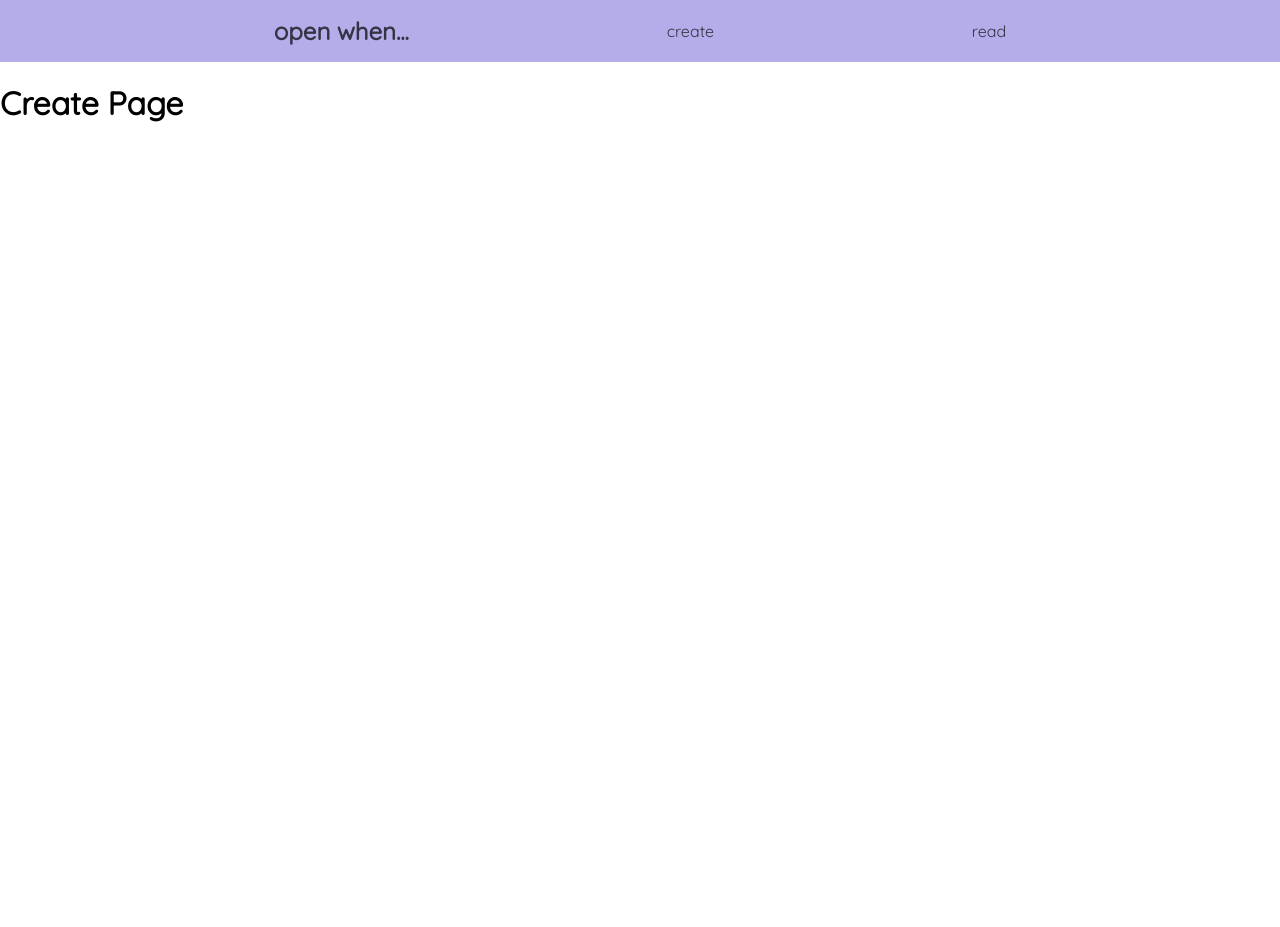
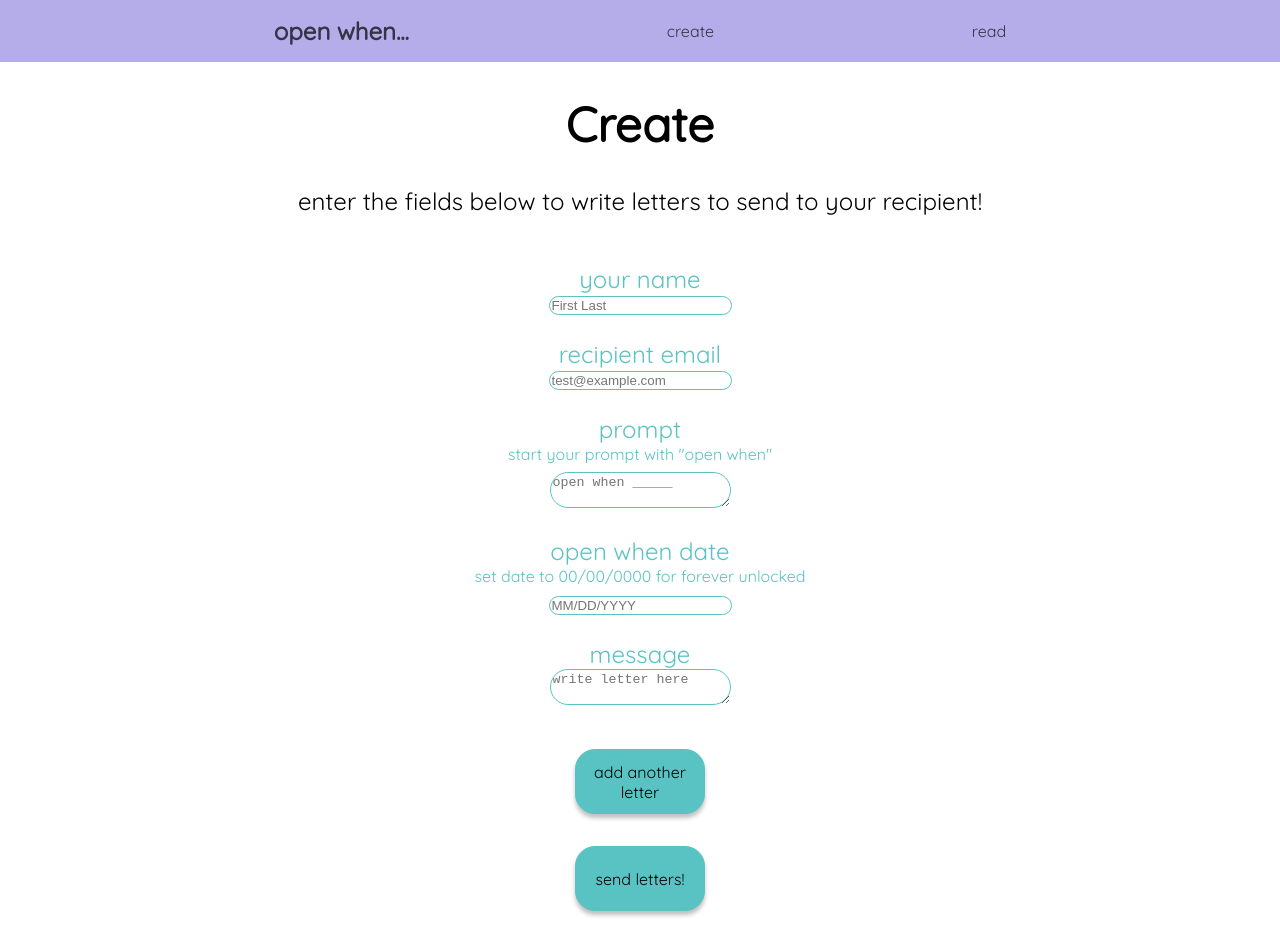
Before and after one commit to jimenezatmit/weblab-openwhen, a React app: page /create in a window 1280 px wide. Before the commit the page ends 800 px from the top, so only its background shows below. Built offline with nearby package versions, Linux system fonts and the light colour scheme; no server answers; the HTML template or start-up script is replaced by a standard one.

Commit message:
create page html

```diff
--- a/client/src/components/pages/Create.css
+++ b/client/src/components/pages/Create.css
@@ -0,0 +1,65 @@
+.Create-title {
+  font-size: var(--xxl);
+  font-weight: bold;
+}
+
+#subHeading {
+  font-weight: 300;
+  font-size: var(--l);
+  margin-top: var(--xs);
+  margin-bottom: var(--xxl);
+  text-align: center;
+  color: var(--black);
+}
+
+.Create-description {
+  font-weight: 300;
+  font-size: var(--l);
+  margin: var(--m) var(--s);
+  text-align: center;
+  color: var(--tealblue);
+}
+
+.Create-subDescription {
+  font-weight: 300;
+  font-size: var(--m);
+  margin: var(--m) var(--s);
+  text-align: center;
+  color: var(--tealblue);
+}
+
+.Create-button {
+  background: var(--tealblue);
+  border: 1px solid #59c3c3;
+  box-sizing: border-box;
+  box-shadow: 0px 4px 4px rgba(0, 0, 0, 0.25);
+  border-radius: 20px;
+  font-family: "Quicksand", sans-serif;
+
+  width: 130px;
+  height: 65px;
+}
+
+.Create-link,
+.Create-link:visited {
+  color: var(--black);
+  text-decoration: none;
+}
+
+.Create-field {
+  background: #ffffff;
+
+  border: 1px solid #59c3c3;
+  box-sizing: border-box;
+  border-radius: 20px;
+
+  margin-bottom: 24px;
+}
+
+#smallText {
+  font-weight: 300;
+  font-size: var(--m);
+  text-align: center;
+  color: var(--tealblue);
+  margin-bottom: var(--s);
+}
--- a/client/src/components/pages/Create.js
+++ b/client/src/components/pages/Create.js
@@ -1,4 +1,5 @@
 import React, { Component } from "react";
+import { Link } from "@reach/router";
 
 import "../../utilities.css";
 import "./Create.css";
@@ -11,7 +12,94 @@ class Create extends Component {
   render() {
     return (
       <>
-        <h1>Create Page</h1>
+        <h1 className="Create-title u-textCenter">Create</h1>
+        <div id="subHeading">
+          enter the fields below to write letters to send to your recipient!
+        </div>
+        <div>
+          <form className="u-textCenter">
+            <label className="Create-description" for="name">
+              your name
+            </label>
+            <br></br>
+            <input
+              className="Create-field"
+              placeholder="First Last"
+              type="text"
+              id="name"
+              name="name"
+            ></input>
+            <br></br>
+
+            <label className="Create-description" for="email">
+              recipient email
+            </label>
+            <br></br>
+            <input
+              className="Create-field"
+              placeholder="test@example.com"
+              type="text"
+              id="email"
+              name="email"
+            ></input>
+            <br></br>
+
+            <label className="Create-description" for="prompt">
+              prompt
+            </label>
+            <div id="smallText">start your prompt with "open when"</div>
+            <textarea
+              className="Create-field"
+              placeholder="open when _____"
+              type="text"
+              id="prompt"
+              name="prompt"
+            ></textarea>
+            <br></br>
+
+            <label className="Create-description" for="date">
+              open when date
+            </label>
+            <div id="smallText">set date to 00/00/0000 for forever unlocked</div>
+            <input
+              className="Create-field"
+              placeholder="MM/DD/YYYY"
+              type="text"
+              id="date"
+              name="date"
+            ></input>
+            <br></br>
+
+            <label className="Create-description" for="message">
+              message
+            </label>
+            <br></br>
+            <textarea
+              className="Create-field"
+              placeholder="write letter here"
+              type="text"
+              id="messasge"
+              name="message"
+            ></textarea>
+            <br></br>
+          </form>
+        </div>
+
+        <div className="u-textCenter">
+          <button type="button" className="Create-button Create-subDescription">
+            <Link to="/404" className="Create-link">
+              add another letter
+            </Link>
+          </button>
+        </div>
+
+        <div className="u-textCenter">
+          <button type="button" className="Create-button Create-subDescription">
+            <Link to="/404" className="Create-link">
+              send letters!
+            </Link>
+          </button>
+        </div>
       </>
     );
   }
```
